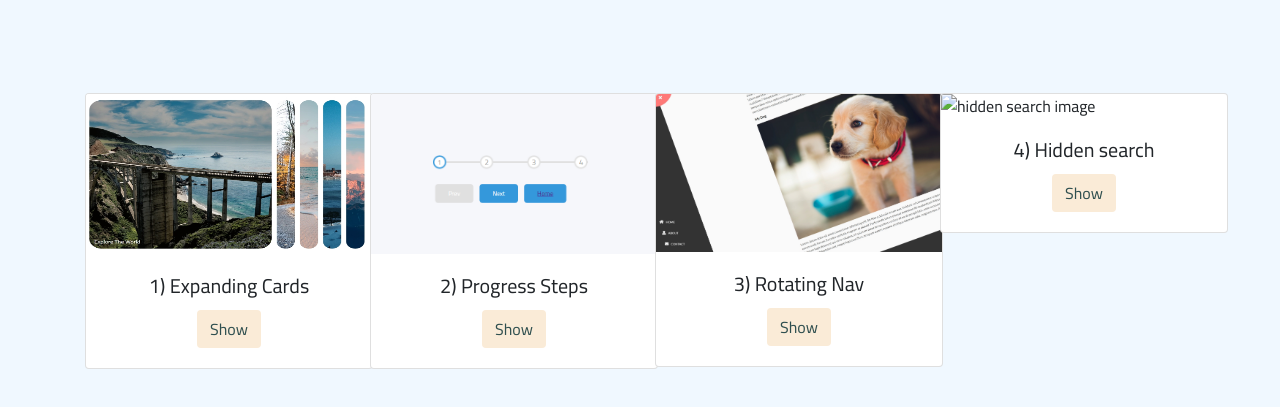
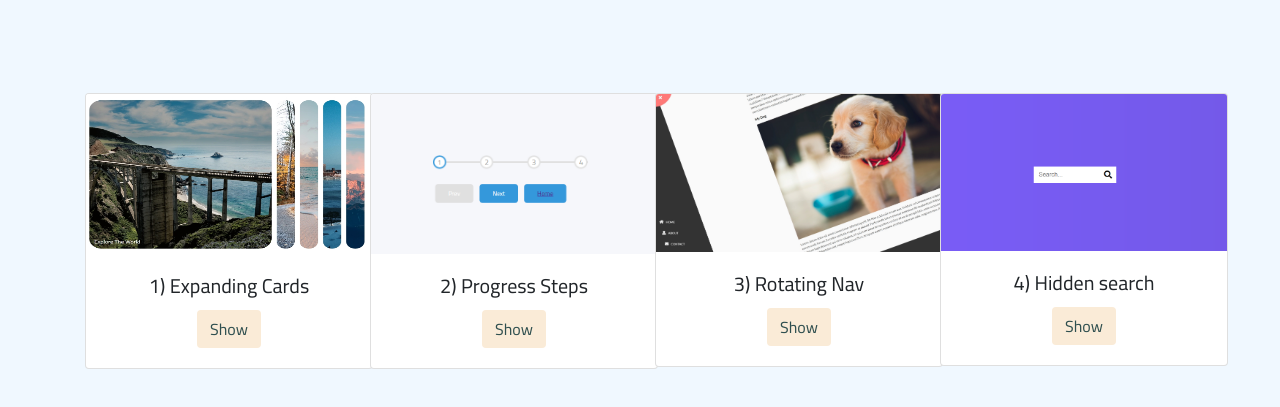
Before and after one commit to Birrellc/50-in-50-project, a plain HTML site: page index.html in a window 1280 px wide. Shown: the part 153-560 px from the top of the page. Drawn offline with nearby package versions, Linux system fonts and the light colour scheme.

Commit message:
added hidden search project image to index.html

```diff
--- a/index.html
+++ b/index.html
@@ -52,7 +52,7 @@
             </div>
             <div class="col-3">
                 <div class="card" style="width: 18rem;">
-                    <img class="card-img-top" src="#" alt="hidden search image">
+                    <img class="card-img-top" src="images/search.png" alt="hidden search image">
                     <div class="card-body text-center">
                         <h5 class="card-title">4) Hidden search</h5>
                         <a href="hidden-search/hidden-search.html" class="btn">Show</a>
```
Also changed, not shown: images/search.png (added).
